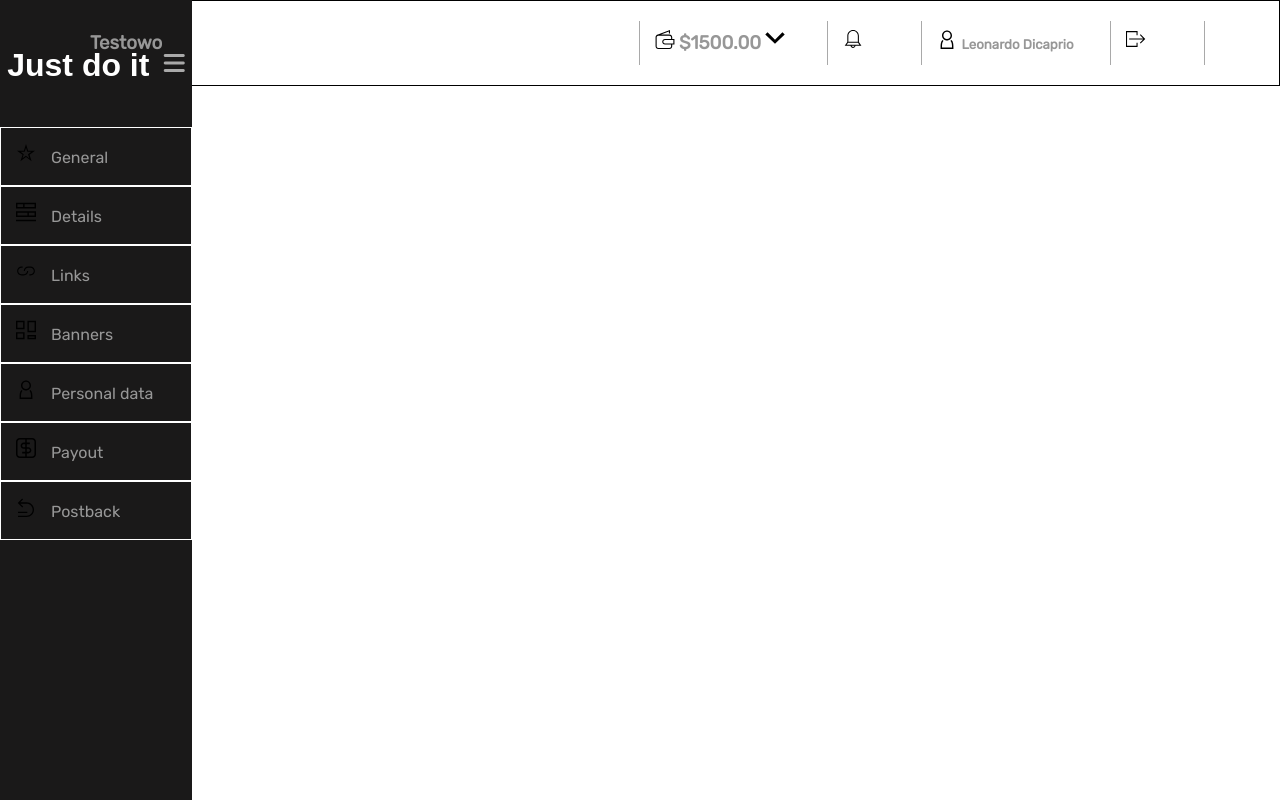
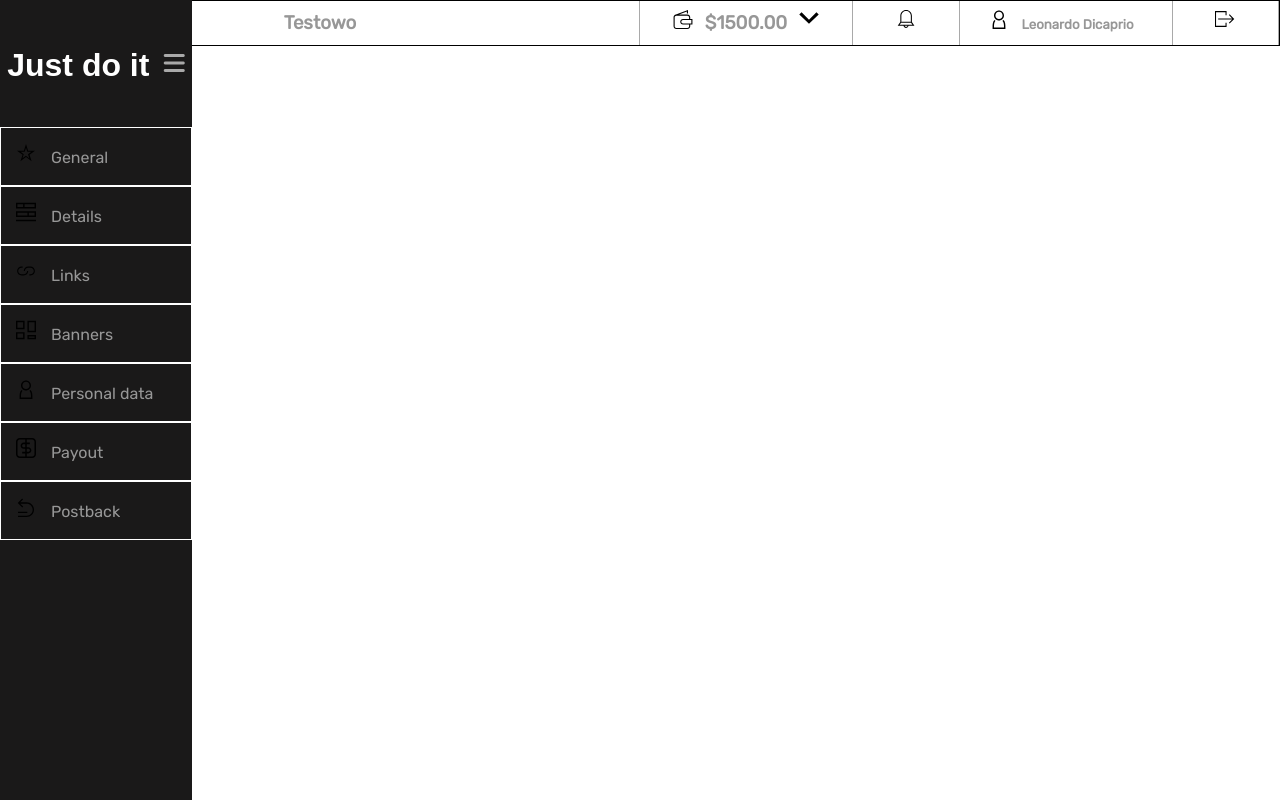
Before and after one commit to tomecky1/solo-project, a website: page index.html in a window 1280 px wide. Drawn offline with Linux system fonts and the light colour scheme; a web font is replaced by a local one.

Commit message:
Add topbar padding and borders

```diff
--- a/index.html
+++ b/index.html
@@ -35,27 +35,27 @@
     </div>
   </nav>
   <section class="top-bar">
-    <div class="container">
+    <div class="container-fluid border ">
       <div class="row">
-        <div class="col-md-6 py-2 frame">
+        <div class="col-md-6 py-2 frame justify-content-center align-items-center">
           <h3>Testowo</h3>
 
         </div>
-        <div class="col-md-2 py-2 frame">
+        <div class="col-md-2 py-2 frame justify-content-center align-items-center">
           <img class="top-bar-image" src="images/icons/wallet.svg">
-          <h3>$1500.00</h3>
+          <h3 class="px-2">$1500.00</h3>
           <img class="top-bar-image" src="images/icons/arrow-down-small.svg">
         </div>
-        <div class="col-md-1 py-2 frame">
+        <div class="col-md-1 py-2 frame justify-content-center align-items-center">
           <img class="top-bar-image" src="images/icons/notification.svg">
 
         </div>
-        <div class="col-md-2 py-2 frame">
+        <div class="col-md-2 py-2 frame justify-content-center align-items-center">
           <img class="top-bar-image" src="images/icons/personaldata.svg">
-          <h5>Leonardo Dicaprio</h5>
+          <h5 class="px-2">Leonardo Dicaprio</h5>
 
         </div>
-        <div class="col-md-1 py-2 frame">
+        <div class="col-md-1 py-2 frame justify-content-center align-items-center">
           <img class="top-bar-image" src="images/icons/quit.svg">
 
         </div>
--- a/sass/style.scss
+++ b/sass/style.scss
@@ -91,4 +91,5 @@ h3,h5 {
 }
 .frame {
     border-right: darkgray 1px solid;
+    text-align: center;
 }
```
Also changed, not shown: css/style.css, 1 other file.
